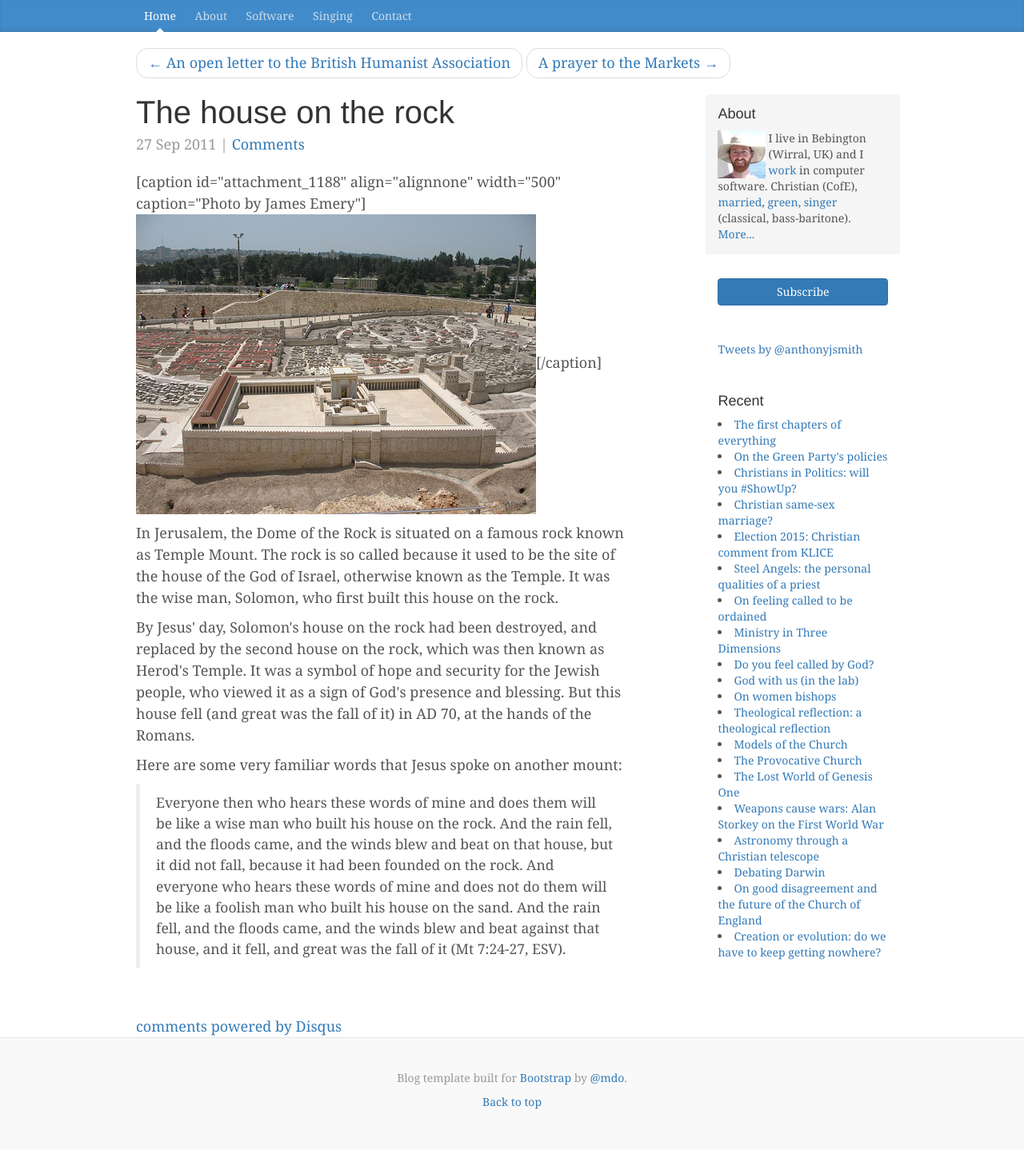
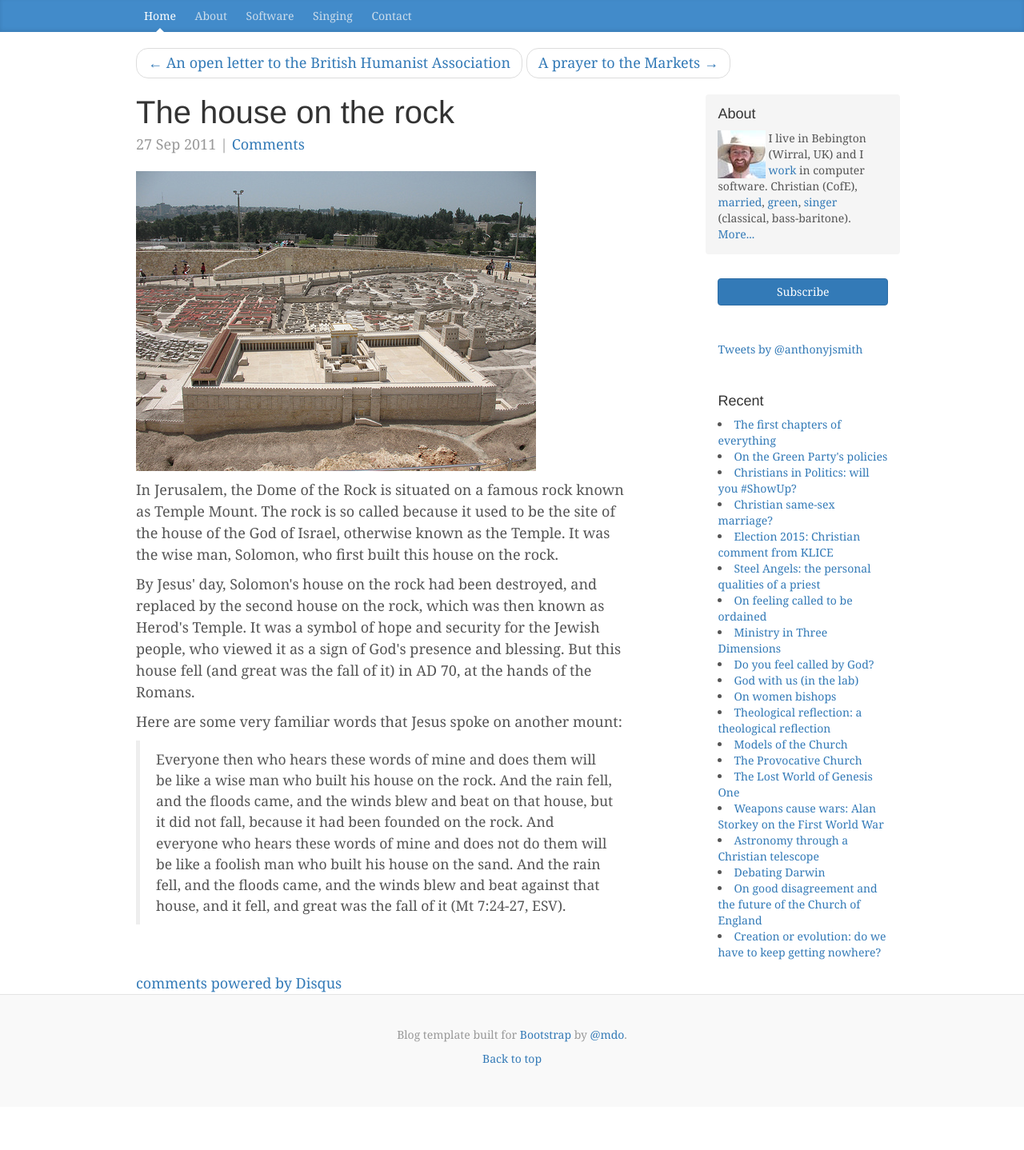
Before and after one commit to anthonyjsmith/anthonyjsmith.github.io, a Jekyll site: the page built from _posts/2011-09-27-the-house-on-the-rock.html, in a window 1280 px wide. Shown: the whole page at 80% size. Built offline with Jekyll 4.4.1, drawn with Linux system fonts in a browser that asks for light colours; nearby versions of some CDN libraries; comment, search, counter and statistics services are not loaded; after the commit the page ends 1384 px from its top, so only the background shows below that.

Commit message:
Remove old WordPress captions for some images

```diff
--- a/_posts/2008-10-06-herschel-space-observatory.html
+++ b/_posts/2008-10-06-herschel-space-observatory.html
@@ -12,5 +12,5 @@ meta:
   _edit_last: '1'
 ---
 <p>PhD now submitted, I've just started a six-month contract working at <a href="http://astronomy.sussex.ac.uk/">Sussex</a> on some software for the <a href="http://www.esa.int/science/herschel">Herschel Space Observatory</a>, which is due to be launched in 2009. Here it is:</p>
-<p>[caption id="attachment_249" align="alignnone" width="250" caption="Artist&#39;s impression of the Herschel Space Observatory"]<a href="http://herschel.jpl.nasa.gov/images/first-inspace-medial-sm.jpg"><img title="Artist's impression of the Herschel Space Observatory" src="/assets/herschel_space_observatory.jpg" alt="Artist's impression of the Herschel Space Observatory" /></a>[/caption]</p>
+<p><a href="http://herschel.jpl.nasa.gov/images/first-inspace-medial-sm.jpg"><img title="Artist's impression of the Herschel Space Observatory" src="/assets/herschel_space_observatory.jpg" alt="Artist's impression of the Herschel Space Observatory" /></a></p>
 <p>This week I'm at the <a href="http://www.scitech.ac.uk/About/Find/RAL/Introduction.aspx">Rutherford Appleton Laboratory</a>, near Didcot, Oxfordshire, discussing the nitty-gritty of how the data processing system is going to operate. (Okay, other people are discussing the nitty-gritty, while I'm feeling pretty gormless...)</p>
--- a/_posts/2009-05-08-six-days-and-counting.html
+++ b/_posts/2009-05-08-six-days-and-counting.html
@@ -13,7 +13,7 @@ meta:
   _edit_last: '1'
 ---
 <p><a href="http://www.esa.int/SPECIALS/Herschel/SEMBM00YUFF_0.html">Herschel</a> (on the left) and <a href="http://www.esa.int/SPECIALS/Planck/SEMWN20YUFF_0.html">Planck</a> (on the right) are scheduled for launch at 2.12pm UK time this coming Thursday...</p>
-<p>[caption id="attachment_430" align="alignnone" width="400" caption="Credit: ESA"]<a href="http://www.esa.int/SPECIALS/Herschel/SEMEOSZXDUF_1.html"><img title="Herschel &amp; Planck" src="/assets/herschel_planck.jpg" alt="Credit: ESA" /></a>[/caption]</p>
+<p><a href="http://www.esa.int/SPECIALS/Herschel/SEMEOSZXDUF_1.html"><img title="Herschel &amp; Planck (Credit: ESA)" src="/assets/herschel_planck.jpg" alt="Credit: ESA" /></a></p>
 <p>At <a href="http://astronomy.sussex.ac.uk/">Sussex</a> we're busy getting ready for data from both Herschel and Planck, but it'll be a few months before they reach that distant location known as <a href="http://www.esa.int/esaSC/SEMO4QS1VED_index_0.html">L2</a>, where they'll start their proper survey observations. So, in the meantime, here are some links...</p>
 <ul>
 <li><a href="http://www.esa.int/SPECIALS/herschelplanck/">ESA launch page</a></li>
--- a/_posts/2009-11-12-free-speech.html
+++ b/_posts/2009-11-12-free-speech.html
@@ -12,7 +12,7 @@ published: true
 meta:
   _edit_last: '1'
 ---
-<p>[caption id="attachment_498" align="alignnone" width="450" caption="Photo by lewishamdreamer"]<a href="http://www.flickr.com/photos/lewishamdreamer/4015520216/"><img title="Gagging" src="/assets/gagging.jpg" alt="Photo by lewishamdreamer" /></a>[/caption]</p>
+<p><a href="http://www.flickr.com/photos/lewishamdreamer/4015520216/"><img title="Gagging (photo by lewishamdreamer)" src="/assets/gagging.jpg" alt="Photo by lewishamdreamer" /></a></p>
 <p>As a Bible-believing Christian, I am deeply committed to freedom of expression and to tolerance (for example, of those with whom I deeply disagree).</p>
 <p>I'm talking about the freedom to believe something, and the freedom to express those beliefs - of course, with the proviso that those beliefs are not expressed with the intention to threaten, to cause abuse or to incite violence or any other criminal activity.</p>
 <p>But it seems I am in a minority. Certainly I would be, in the House of Commons. The House of Lords previously secured the place of a <a href="http://thinkinganglicans.org.uk/uploads/clause61.html">"free speech" clause</a> in the legislation for the recently-introduced homophobic hatred offence (an amendment tabled by <a href="http://www.timesonline.co.uk/tol/comment/letters/article6908736.ece">Lord Waddington</a>). This has been vigourously opposed by the Government, who are now trying to remove this clause. Here is the wording the Government finds so objectionable:</p>
--- a/_posts/2010-09-19-the-triumph-of-the-gospel.html
+++ b/_posts/2010-09-19-the-triumph-of-the-gospel.html
@@ -12,7 +12,7 @@ meta:
   _edit_last: '1'
   _wp_old_slug: ''
 ---
-<p>[caption id="attachment_730" align="alignnone" width="500" caption="Photo by John Scalzi"]<a href="http://www.flickr.com/photos/scalzi/1969168447/"><img title="The apostle Paul" src="/assets/paul1.jpg" alt="" /></a>[/caption]</p>
+<p><a href="http://www.flickr.com/photos/scalzi/1969168447/"><img title="The apostle Paul (Photo by John Scalzi)" alt="The apostle Paul (Photo by John Scalzi)" src="/assets/paul1.jpg" /></a></p>
 <p>One of the most remarkable brute facts of history is the coming into existence of the Christian church. What was it that caused a group of uneducated Jewish people to believe something as bizarre as that their humiliated and executed leader had after three days been raised bodily from the dead and was now to be worshipped as Lord of the whole cosmos? And how was it that so many thousands from all over the Roman world, both Jews and Gentiles, came to believe this message so rapidly, and to live transformed, counter-cultural lives, even in the face of strong opposition?</p>
 <p>The <a href="http://www.esvonline.org/Acts/">Book of Acts</a> in the Bible records this triumph of the Gospel. It finishes with what may seem an anticlimax, with the great apostle Paul under house arrest in Rome. But in fact this is the climax of the book. Paul had previous been accused of "acting against the decrees of Caesar, saying there is another king, Jesus" (<a href="http://www.esvonline.org/Acts+17:7/">Acts 17:7, ESV</a>), but in the final verse of the book we read of Paul, in Caesar's own city, "proclaiming the kingdom of God and teaching about the Lord Jesus Christ with all boldness and without hindrance" (<a href="http://www.esvonline.org/Acts+28:31/">Acts 28:31, ESV</a>). What a victory!</p>
 <p>Two other verses in the book say something very similar, and, coming at key turning points in the narrative, they give us some clues to the overall shape of the book.</p>
--- a/_posts/2011-09-27-the-house-on-the-rock.html
+++ b/_posts/2011-09-27-the-house-on-the-rock.html
@@ -13,7 +13,7 @@ published: true
 meta:
   _edit_last: '1'
 ---
-<p>[caption id="attachment_1188" align="alignnone" width="500" caption="Photo by James Emery"]<a href="http://www.flickr.com/photos/emeryjl/508067090/"><img title="Temple Mount (Jerusalem model)" src="/assets/temple.jpg" alt="" /></a>[/caption]</p>
+<p><a href="http://www.flickr.com/photos/emeryjl/508067090/"><img title="Temple Mount (Jerusalem model), Photo by James Emery" src="/assets/temple.jpg" alt="Temple Mount (Jerusalem model), Photo by James Emery" /></a></p>
 <p>In Jerusalem, the Dome of the Rock is situated on a famous rock known as Temple Mount. The rock is so called because it used to be the site of the house of the God of Israel, otherwise known as the Temple. It was the wise man, Solomon, who first built this house on the rock.</p>
 <p>By Jesus' day, Solomon's house on the rock had been destroyed, and replaced by the second house on the rock, which was then known as Herod's Temple. It was a symbol of hope and security for the Jewish people, who viewed it as a sign of God's presence and blessing. But this house fell (and great was the fall of it) in AD 70, at the hands of the Romans.</p>
 <p>Here are some very familiar words that Jesus spoke on another mount:</p>
--- a/_posts/2011-12-13-physics-and-astronomy-worth-billions.html
+++ b/_posts/2011-12-13-physics-and-astronomy-worth-billions.html
@@ -12,7 +12,7 @@ published: true
 meta:
   _edit_last: '1'
 ---
-<p>[caption id="attachment_1300" align="alignnone" width="600" caption="Credit: CERN"]<a href="http://cdsweb.cern.ch/record/1406073"><img title="CERN" src="/assets/lhc.jpg" alt="" /></a>[/caption]</p>
+<p><a href="http://cdsweb.cern.ch/record/1406073"><img title="CERN (Credit: CERN)" src="/assets/lhc.jpg" alt="CERN (Credit: CERN)" /></a></p>
 <p>As folk at CERN prepare <a href="http://blogs.discovermagazine.com/cosmicvariance/2011/12/12/not-being-announced-tomorrow-discovery-of-the-higgs-boson/">not to announce the discovery of the Higgs boson</a> (apparently), other folk have been discussing whether it's worth the money.</p>
 <p>On the Today Programme, <a href="http://news.bbc.co.uk/today/hi/today/newsid_9661000/9661170.stm">Lucie Green and Adam Rutherford discuss the cost of figuring out how the universe works</a>, making the assumption (understandably) that for some reason we actually want to understand how the universe works.</p>
 <p>Meanwhile, on the Guardian website, <a href="http://www.guardian.co.uk/commentisfree/2011/dec/12/higgs-boson-particle-physics-benefit">Jon Butterworth seems to argue that this kind of research is valuable</a> because the technology of the future will be built on the fundamental physics of today, and because if we are good at solving this kind of question (such as whether the Higgs boson exists), we will probably be not too bad at solving other (more useful) questions.</p>
```
